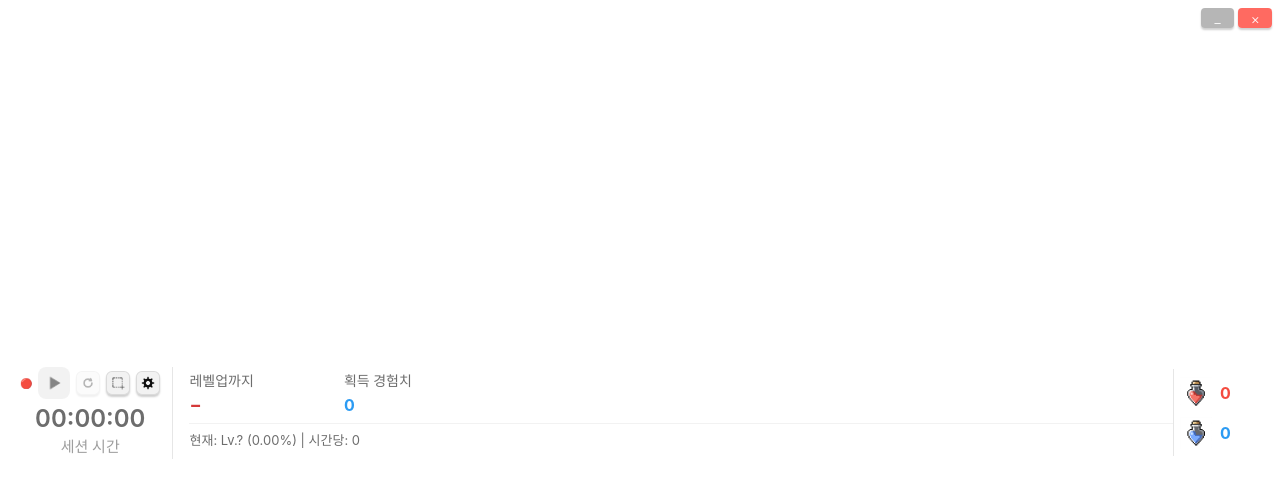
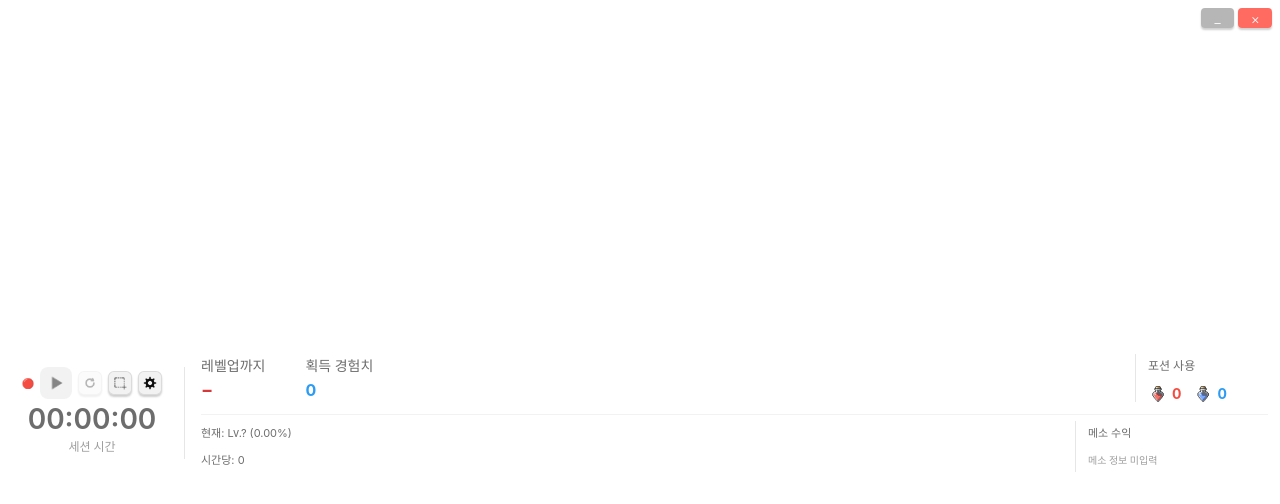
Before and after one commit to dh031200/EXP-Track, a React (Vite) app: page / in a window 1280 px wide. Shown: the top 504 px of the page. Built offline with nearby package versions, Linux system fonts and the light colour scheme.

Commit message:
refactor: Update UI layout and styles in App component

```diff
--- a/src-tauri/tauri.conf.json
+++ b/src-tauri/tauri.conf.json
@@ -14,11 +14,11 @@
     "windows": [
       {
         "title": "exp-tracker",
-        "width": 550,
+        "width": 720,
         "height": 225,
-        "minWidth": 500,
+        "minWidth": 700,
         "minHeight": 100,
-        "maxWidth": 700,
+        "maxWidth": 950,
         "maxHeight": 600,
         "resizable": true,
         "transparent": true,
--- a/src/App.tsx
+++ b/src/App.tsx
@@ -577,7 +577,7 @@ function App() {
             display: 'flex',
           flexDirection: (showSettings || showMesoInputModal) ? 'column' : 'row',
           alignItems: (showSettings || showMesoInputModal) ? 'stretch' : 'center',
-          padding: isSelecting ? '0' : (showSettings || showMesoInputModal) ? '0' : '8px 20px',
+          padding: isSelecting ? '0' : (showSettings || showMesoInputModal) ? '0' : '8px 12px',
           paddingTop: isSelecting ? '0' : (showSettings || showMesoInputModal) ? '0' : '35px',
           paddingBottom: isSelecting ? '0' : (showSettings || showMesoInputModal) ? '0' : '10px',
           gap: '4px',
@@ -666,7 +666,7 @@ function App() {
         alignItems: 'center',
                 justifyContent: 'center',
                 gap: '4px',
-                minWidth: '140px',
+                minWidth: '160px',
                 paddingRight: '12px',
                 borderRight: '1px solid rgba(0, 0, 0, 0.1)'
               }}
@@ -772,16 +772,17 @@ function App() {
 
               {/* Timer */}
               <div style={{
-                fontSize: '24px',
+                fontSize: '28px',
                 fontWeight: 600,
                 color: trackingState === 'tracking' ? '#2196F3' : '#666'
               }}>
                 {formatTime(elapsedSeconds)}
               </div>
               <div style={{
-                fontSize: '15px',
+                fontSize: '12px',
                 fontWeight: 600,
-                color: '#999'
+                color: '#999',
+                textAlign: 'center'
               }}>
                 {targetDuration > 0 && trackingState === 'tracking' ? (
                   (() => {
@@ -811,21 +812,29 @@ function App() {
               </div>
             </div>
 
-            {/* Section 2: 경험치 */}
+            {/* Section 2 & 3: 경험치 + 포션/메소 */}
             <div style={{
               flex: 1,
               display: 'flex',
               flexDirection: 'column',
               justifyContent: 'center',
-              gap: '6px',
-              paddingLeft: '12px',
-              paddingRight: '0px',
-              borderRight: '1px solid rgba(0, 0, 0, 0.1)'
+              gap: '8px',
+              paddingLeft: '12px'
             }}>
+              {/* 첫 번째 줄: 경험치 정보 + 포션 사용 */}
+              <div style={{
+                display: 'flex',
+                alignItems: 'flex-start',
+                gap: '12px'
+              }}>
+                {/* 경험치 정보 */}
                 <div style={{
                   display: 'flex',
                   alignItems: 'center',
-                gap: '90px'
+                  gap: '40px',
+                  flex: 1,
+                  paddingRight: '12px',
+                  borderRight: '1px solid rgba(0, 0, 0, 0.1)'
                 }}>
                   <div>
                     <div style={{
@@ -860,48 +869,104 @@ function App() {
                     </div>
                   </div>
                 </div>
+
+                {/* 포션 사용 */}
                 <div style={{
-                fontSize: '13px',
-                color: '#666',
+                  display: 'flex',
+                  flexDirection: 'column',
+                  gap: '4px',
+                  minWidth: '120px'
+                }}>
+                  <div style={{ fontWeight: '600', color: '#666', fontSize: '12px' }}>
+                    포션 사용
+                  </div>
+                  <div style={{
+                    display: 'flex',
+                    alignItems: 'center',
+                    gap: '12px'
+                  }}>
+                    <div style={{
+                      display: 'flex',
+                      alignItems: 'center',
+                      gap: '4px'
+                    }}>
+                      <img src={hpIcon} alt="HP" style={{ width: '20px', height: '20px' }} />
+                      <div style={{
+                        fontSize: '14px',
+                        fontWeight: '700',
+                        color: '#f44336'
+                      }}>
+                        {parallelOcrTracker.stats?.hp_potions_used || 0}
+                      </div>
+                    </div>
+                    <div style={{
+                      display: 'flex',
+                      alignItems: 'center',
+                      gap: '4px'
+                    }}>
+                      <img src={mpIcon} alt="MP" style={{ width: '20px', height: '20px' }} />
+                      <div style={{
+                        fontSize: '14px',
+                        fontWeight: '700',
+                        color: '#2196F3'
+                      }}>
+                        {parallelOcrTracker.stats?.mp_potions_used || 0}
+                      </div>
+                    </div>
+                  </div>
+                </div>
+              </div>
+
+              {/* 두 번째 줄: 현재 레벨 + 메소 수익 */}
+              <div style={{
+                display: 'flex',
+                alignItems: 'flex-start',
+                gap: '12px',
                 borderTop: '1px solid rgba(0, 0, 0, 0.05)',
-                paddingTop: '4px',
-                paddingBottom: '4px'
+                paddingTop: '6px'
               }}>
-                현재: Lv.{parallelOcrTracker.stats?.level || '?'} ({parallelOcrTracker.stats?.percentage?.toFixed(2) || '0.00'}%) | 시간당: {parallelOcrTracker.stats?.exp_per_hour?.toLocaleString('ko-KR') || '0'}
-              </div>
-              {/* 메소 정보 */}
-              {(startMeso !== null || endMeso !== null) && (
+                {/* 현재 레벨 정보 */}
                 <div style={{
                   fontSize: '11px',
-                  borderTop: '1px solid rgba(0, 0, 0, 0.05)',
-                  paddingTop: '4px',
+                  color: '#666',
+                  flex: 1,
+                  paddingRight: '12px',
+                  borderRight: '1px solid rgba(0, 0, 0, 0.1)',
                   display: 'flex',
                   flexDirection: 'column',
                   gap: '3px'
                 }}>
-                  <div style={{ fontWeight: '600', color: '#666', fontSize: '12px' }}>
-                    💰 메소 수익
+                  <div>현재: Lv.{parallelOcrTracker.stats?.level || '?'} ({parallelOcrTracker.stats?.percentage?.toFixed(2) || '0.00'}%)</div>
+                  <div>시간당: {parallelOcrTracker.stats?.exp_per_hour?.toLocaleString('ko-KR') || '0'}</div>
+                </div>
+
+                {/* 메소 수익 */}
+                <div style={{
+                  display: 'flex',
+                  flexDirection: 'column',
+                  gap: '3px',
+                  minWidth: '180px'
+                }}>
+                  <div style={{ fontWeight: '600', color: '#666', fontSize: '11px' }}>
+                    메소 수익
                   </div>
                   {startMeso !== null && endMeso !== null ? (
                     <div style={{
                       display: 'flex',
                       alignItems: 'center',
-                      gap: '8px',
+                      gap: '5px',
                       flexWrap: 'wrap'
                     }}>
-                      <span style={{ color: '#2196F3', fontWeight: '600' }}>
-                        몹: {calculateMesoGained().toLocaleString('ko-KR')}
-                      </span>
-                      <span style={{ color: '#ddd' }}>|</span>
-                      <span style={{ color: '#FF9800', fontWeight: '600' }}>
+                      <span style={{ color: '#FF9800', fontWeight: '600', fontSize: '10px' }}>
                         포션: -{calculatePotionCost(
                           parallelOcrTracker.stats?.hp_potions_used || 0,
                           parallelOcrTracker.stats?.mp_potions_used || 0
                         ).toLocaleString('ko-KR')}
                       </span>
-                      <span style={{ color: '#ddd' }}>|</span>
+                      <span style={{ color: '#ddd', fontSize: '10px' }}>|</span>
                       <span style={{
                         fontWeight: '700',
+                        fontSize: '10px',
                         color: calculateNetProfit(
                           parallelOcrTracker.stats?.hp_potions_used || 0,
                           parallelOcrTracker.stats?.mp_potions_used || 0
@@ -913,53 +978,11 @@ function App() {
                         ).toLocaleString('ko-KR')}
                       </span>
                     </div>
-                  ) : startMeso !== null ? (
-                    <div style={{ color: '#999', fontWeight: '600' }}>
-                      시작: {startMeso.toLocaleString('ko-KR')} 메소
-                    </div>
-                  ) : null}
+                  ) : (
+                    <div style={{ color: '#999', fontWeight: '600', fontSize: '10px' }}>
+                      메소 정보 미입력
                     </div>
                   )}
-            </div>
-
-            {/* Section 3: 포션 */}
-            <div style={{
-              display: 'flex',
-              flexDirection: 'column',
-              justifyContent: 'center',
-              gap: '8px',
-              minWidth: '80px',
-              paddingLeft: '2px'
-            }}>
-              {/* HP Potion */}
-              <div style={{
-                display: 'flex',
-                alignItems: 'center',
-                gap: '8px'
-              }}>
-                <img src={hpIcon} alt="HP" style={{ width: '32px', height: '32px' }} />
-                <div style={{
-                  fontSize: '16px',
-                  fontWeight: '700',
-                  color: '#f44336'
-                }}>
-                  {parallelOcrTracker.stats?.hp_potions_used || 0}
-                </div>
-              </div>
-
-              {/* MP Potion */}
-              <div style={{
-                display: 'flex',
-                alignItems: 'center',
-                gap: '8px'
-              }}>
-                <img src={mpIcon} alt="MP" style={{ width: '32px', height: '32px' }} />
-                <div style={{
-                  fontSize: '16px',
-                  fontWeight: '700',
-                  color: '#2196F3'
-                }}>
-                  {parallelOcrTracker.stats?.mp_potions_used || 0}
                 </div>
               </div>
             </div>
```
Lines whose indentation alone changed are shown as unchanged.
